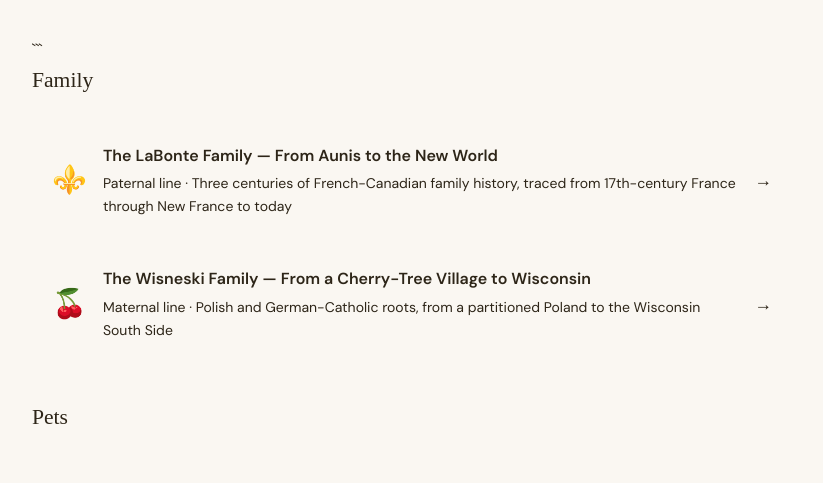
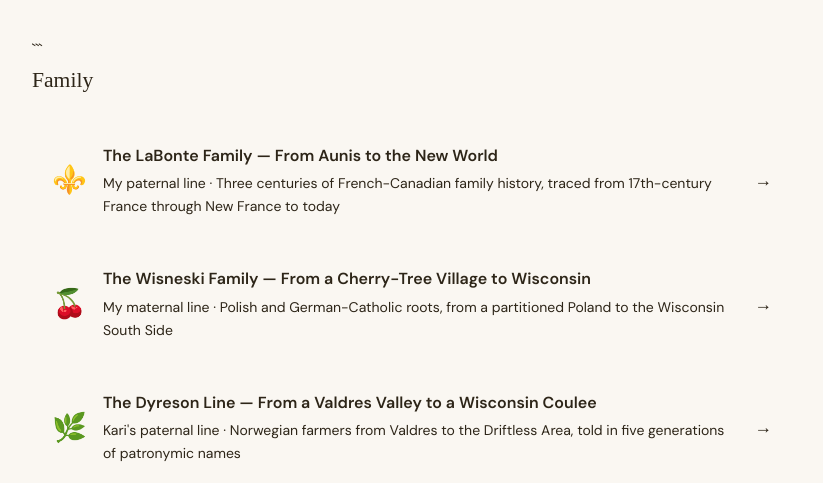
Before and after one commit to lukelabonte/public-documents, a plain HTML site: page index.html in a window 1280 px wide. Shown: the part 301-784 px from the top of the page, without its empty margins (228-1051 px from the left). Drawn offline with Linux system fonts and the light colour scheme.

Commit message:
Update index.html to have Dyreson

```diff
--- a/index.html
+++ b/index.html
@@ -103,7 +103,7 @@ font-size: 0.825rem;
     <div class="doc-icon">⚜️</div>
     <div class="doc-info">
       <div class="doc-title">The LaBonte Family — From Aunis to the New World</div>
-      <div class="doc-description">Paternal line · Three centuries of French-Canadian family history, traced from 17th-century France through New France to today</div>
+      <div class="doc-description">My paternal line · Three centuries of French-Canadian family history, traced from 17th-century France through New France to today</div>
     </div>
     <div class="doc-arrow">→</div>
   </a>
@@ -111,7 +111,15 @@ font-size: 0.825rem;
     <div class="doc-icon">🍒</div>
     <div class="doc-info">
       <div class="doc-title">The Wisneski Family — From a Cherry-Tree Village to Wisconsin</div>
-      <div class="doc-description">Maternal line · Polish and German-Catholic roots, from a partitioned Poland to the Wisconsin South Side</div>
+      <div class="doc-description">My maternal line · Polish and German-Catholic roots, from a partitioned Poland to the Wisconsin South Side</div>
+    </div>
+    <div class="doc-arrow">→</div>
+  </a>
+  <a href="dyreson/family-history.html" class="doc-card">
+    <div class="doc-icon">🌿</div>
+    <div class="doc-info">
+      <div class="doc-title">The Dyreson Line — From a Valdres Valley to a Wisconsin Coulee</div>
+      <div class="doc-description">Kari's paternal line · Norwegian farmers from Valdres to the Driftless Area, told in five generations of patronymic names</div>
     </div>
     <div class="doc-arrow">→</div>
   </a>
```
